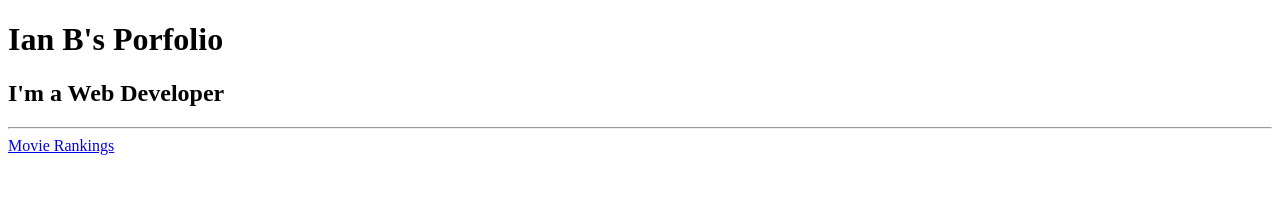
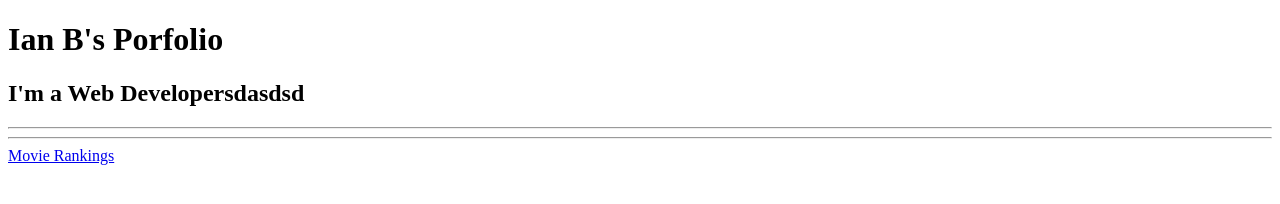
Before and after one commit to FrankBGN/html-portfolio, a plain HTML site: page index.html in a window 1280 px wide. Drawn offline with Linux system fonts and the light colour scheme.

Commit message:
Update index.html

```diff
--- a/index.html
+++ b/index.html
@@ -24,8 +24,10 @@ https://developer.mozilla.org/en-US/docs/Web/HTML/Element/img#attr-height -->
 <body>
 
     <h1>Ian B's Porfolio</h1>
-    <h2>I'm a Web Developer</h2>
+    <h2>I'm a Web Developersdasdsd</h2>
     <hr></hr>
+    <hr></hr>
+
     <a href="./public/movie-ranking.html">Movie Rankings</a>
 
 
```
